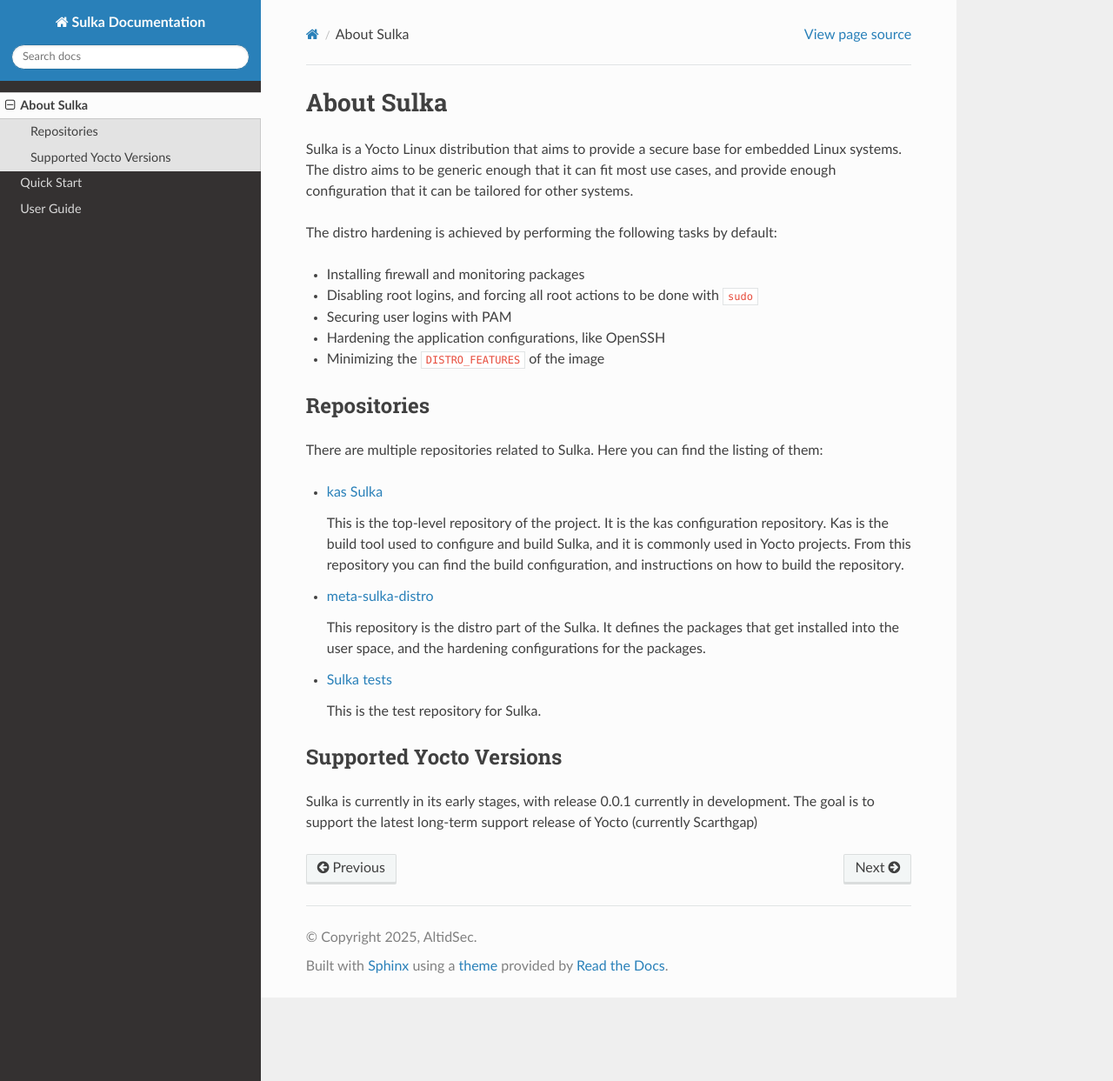
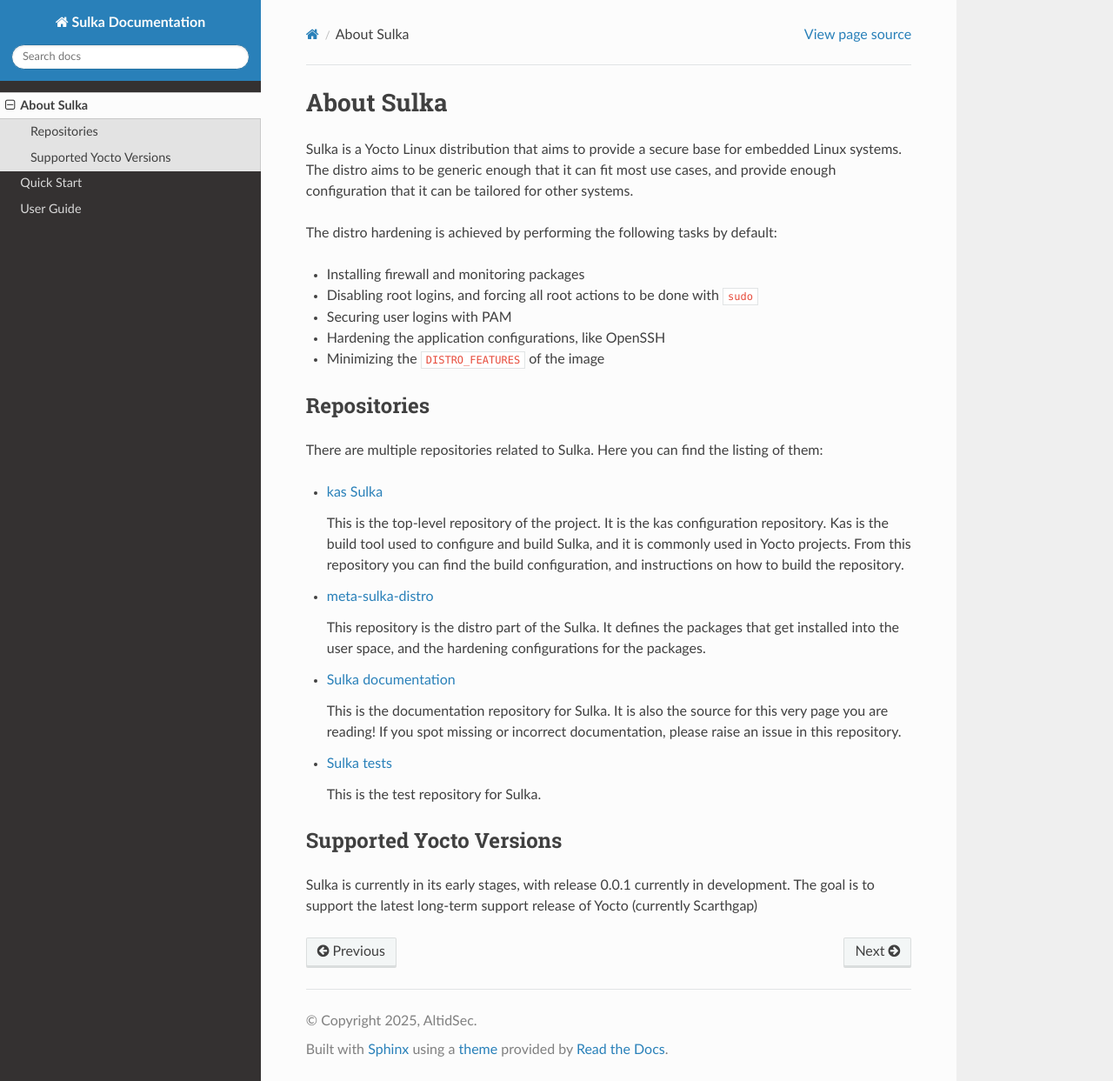
Before and after one commit to AltidSec/sulka-docs, a Sphinx documentation site: the page built from source/about.rst, in a window 1280 px wide and 1243 px high. Shown: the whole window at 87% size. Built offline with Sphinx 7.4.7 and the Read the Docs theme 3.1.0, drawn with Linux system fonts in a browser that asks for light colours.

Commit message:
about, index: Add link to documentation repo
Add a link to the documentation page to the index page and the
repository listing in about page.

```diff
--- a/source/about.rst
+++ b/source/about.rst
@@ -28,6 +28,12 @@
   This repository is the distro part of the Sulka.
   It defines the packages that get installed into the user space, and the hardening configurations for the packages.
 
+* `Sulka documentation <https://codeberg.org/AltidSec/sulka-docs>`_
+
+  This is the documentation repository for Sulka.
+  It is also the source for this very page you are reading!
+  If you spot missing or incorrect documentation, please raise an issue in this repository.
+
 * `Sulka tests <https://codeberg.org/AltidSec/sulka-tests>`_
 
   This is the test repository for Sulka.
--- a/source/index.rst
+++ b/source/index.rst
@@ -3,6 +3,8 @@
 
 Hello, and welcome. You have reached the documentation page for Sulka, a secure Yocto distribution.
 The documentation is still a work-in-progress, as is the whole distro, so expect things to still be missing and changing over time.
+
+You can raise issues related to the documentation in `Sulka documentation repository <https://codeberg.org/AltidSec/sulka-docs>`_
 
 Contents
 --------
```
